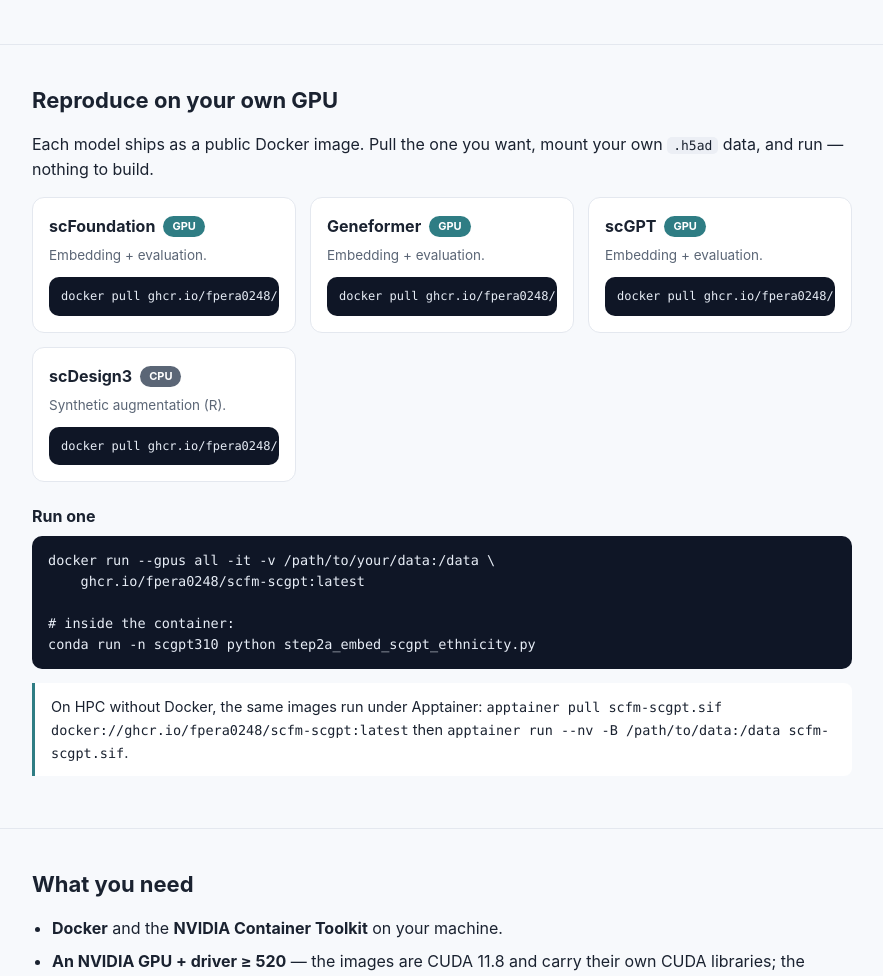
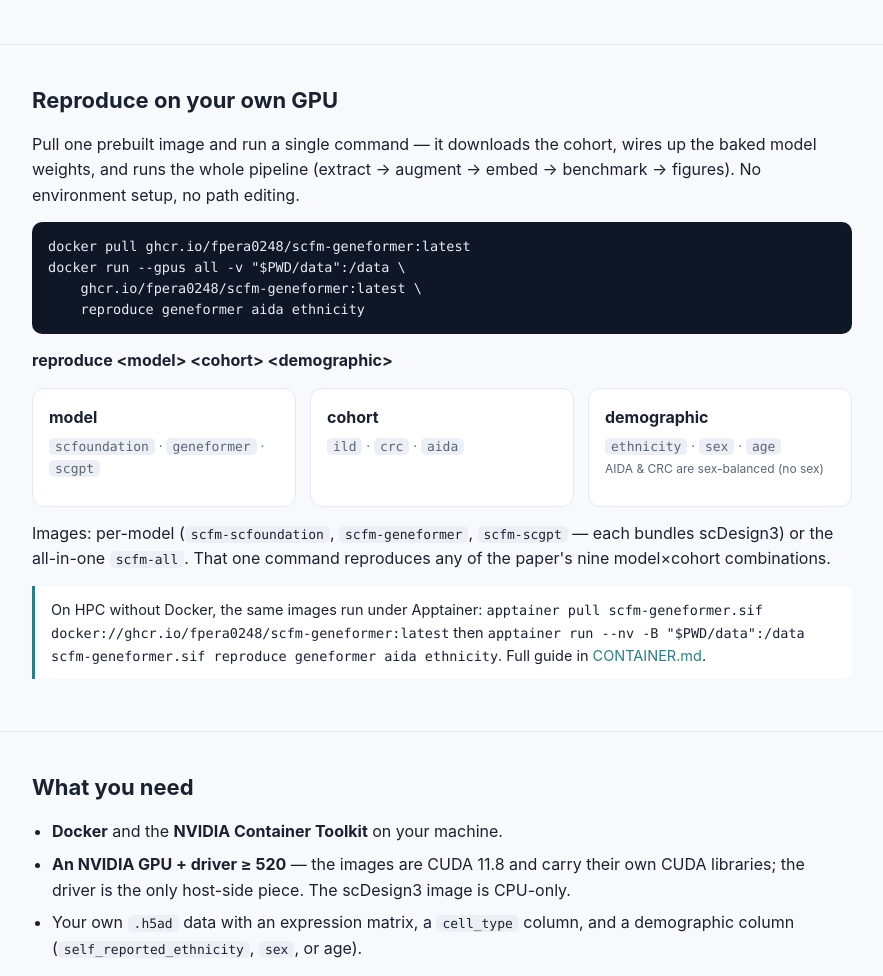
Before and after one commit to fpera0248/scfm-bias-asi2026, a plain HTML site: page docs/index.html in a window 1280 px wide. Shown: the part 560-1536 px from the top of the page, without its empty margins (198-1081 px from the left). Drawn offline with Linux system fonts and the light colour scheme.

Commit message:
CI: build all-in-one scfm-all image (aggressive disk cleanup); root Dockerfile accepts SCGPT_CKPT_URL + BASILISK_EXTERNAL_DIR; landing page leads with reproduce command

```diff
--- a/docs/index.html
+++ b/docs/index.html
@@ -84,42 +84,30 @@
 <section>
   <div class="wrap">
     <h2>Reproduce on your own GPU</h2>
-    <p>Each model ships as a public Docker image. Pull the one you want, mount your own
-      <code>.h5ad</code> data, and run — nothing to build.</p>
+    <p>Pull one prebuilt image and run a single command — it downloads the cohort, wires up
+      the baked model weights, and runs the whole pipeline (extract → augment → embed →
+      benchmark → figures). No environment setup, no path editing.</p>
 
+    <pre>docker pull ghcr.io/fpera0248/scfm-geneformer:latest
+docker run --gpus all -v "$PWD/data":/data \
+    ghcr.io/fpera0248/scfm-geneformer:latest \
+    reproduce geneformer aida ethnicity</pre>
+
+    <p style="margin-top:6px"><b>reproduce &lt;model&gt; &lt;cohort&gt; &lt;demographic&gt;</b></p>
     <div class="grid">
-      <div class="card">
-        <h3>scFoundation <span class="tag">GPU</span></h3>
-        <p>Embedding + evaluation.</p>
-        <pre>docker pull ghcr.io/fpera0248/scfm-scfoundation:latest</pre>
-      </div>
-      <div class="card">
-        <h3>Geneformer <span class="tag">GPU</span></h3>
-        <p>Embedding + evaluation.</p>
-        <pre>docker pull ghcr.io/fpera0248/scfm-geneformer:latest</pre>
-      </div>
-      <div class="card">
-        <h3>scGPT <span class="tag">GPU</span></h3>
-        <p>Embedding + evaluation.</p>
-        <pre>docker pull ghcr.io/fpera0248/scfm-scgpt:latest</pre>
-      </div>
-      <div class="card">
-        <h3>scDesign3 <span class="tag cpu">CPU</span></h3>
-        <p>Synthetic augmentation (R).</p>
-        <pre>docker pull ghcr.io/fpera0248/scfm-scdesign3:latest</pre>
-      </div>
+      <div class="card"><h3>model</h3><p><code>scfoundation</code> · <code>geneformer</code> · <code>scgpt</code></p></div>
+      <div class="card"><h3>cohort</h3><p><code>ild</code> · <code>crc</code> · <code>aida</code></p></div>
+      <div class="card"><h3>demographic</h3><p><code>ethnicity</code> · <code>sex</code> · <code>age</code><br><span style="font-size:12px;color:var(--muted)">AIDA &amp; CRC are sex-balanced (no sex)</span></p></div>
     </div>
 
-    <h3 style="margin-top:22px">Run one</h3>
-    <pre>docker run --gpus all -it -v /path/to/your/data:/data \
-    ghcr.io/fpera0248/scfm-scgpt:latest
-
-# inside the container:
-conda run -n scgpt310 python step2a_embed_scgpt_ethnicity.py</pre>
+    <p style="margin-top:14px">Images: per-model (<code>scfm-scfoundation</code>, <code>scfm-geneformer</code>,
+      <code>scfm-scgpt</code> — each bundles scDesign3) or the all-in-one <code>scfm-all</code>.
+      That one command reproduces any of the paper's nine model×cohort combinations.</p>
 
     <div class="note">On HPC without Docker, the same images run under Apptainer:
-      <code>apptainer pull scfm-scgpt.sif docker://ghcr.io/fpera0248/scfm-scgpt:latest</code>
-      then <code>apptainer run --nv -B /path/to/data:/data scfm-scgpt.sif</code>.</div>
+      <code>apptainer pull scfm-geneformer.sif docker://ghcr.io/fpera0248/scfm-geneformer:latest</code>
+      then <code>apptainer run --nv -B "$PWD/data":/data scfm-geneformer.sif reproduce geneformer aida ethnicity</code>.
+      Full guide in <a href="https://github.com/fpera0248/scfm-bias-asi2026/blob/main/CONTAINER.md">CONTAINER.md</a>.</div>
   </div>
 </section>
 
```
Also changed, not shown: 2 other files.
